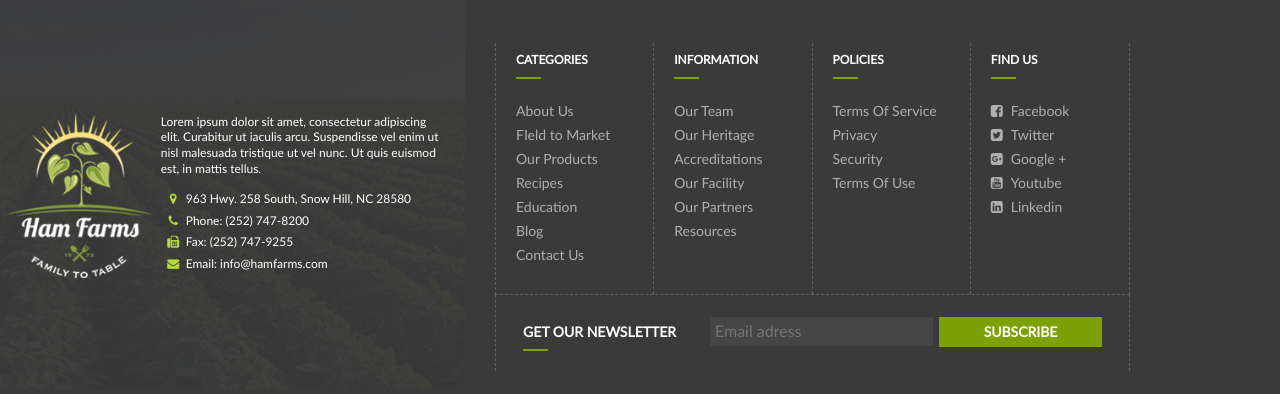
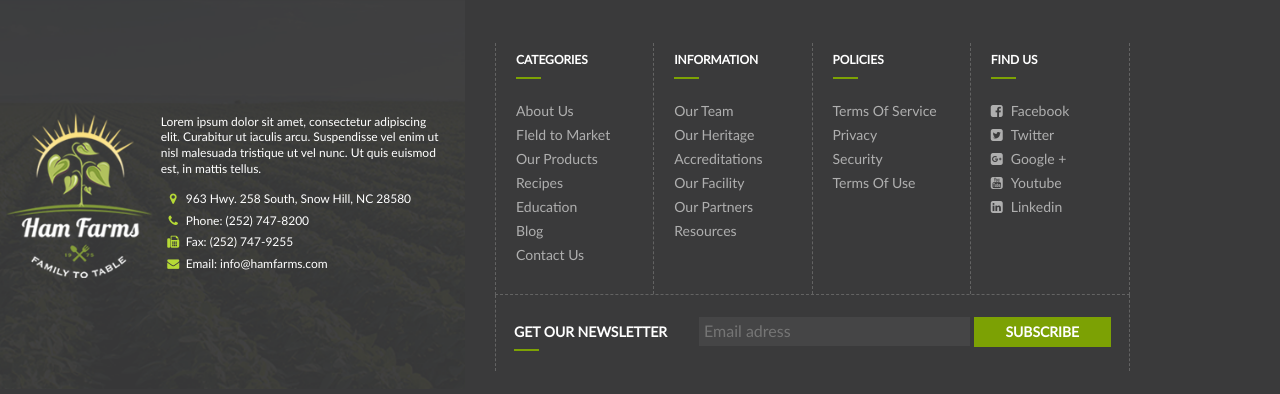
Before and after one commit to sidious18/hamlayouts, a PHP site: page / in a window 1280 px wide. Shown: the part 3194-3588 px from the top of the page. Run offline with PHP 8.4, Linux system fonts and the light colour scheme; some libraries are stand-ins or nearby versions.

Commit message:
fix get our newsletter form

```diff
--- a/css/hamstyle.css
+++ b/css/hamstyle.css
@@ -563,6 +563,11 @@ a:active, a:focus, a:visited{
 	width: 30%;
 	font-size: 14px;
 }
+.subscribe-form{
+	display: inline-block;
+	font-size: 0px;
+	width: 69%;
+}
 .subscribe-mail{
 	display: inline-block;
 	border-radius: 0px;
@@ -571,7 +576,7 @@ a:active, a:focus, a:visited{
 	padding: 3px 5px;
 	background: #454546;
 	color:white;
-	width: 37%;
+	width: 65%;
 	margin: 0 1%;
 }
 .subscribe-button{
@@ -581,8 +586,9 @@ a:active, a:focus, a:visited{
 	background: #7ca104;
 	font-weight: bold;
 	text-transform: uppercase;
-	width: 27%;
+	width: 33%;
 	font-size: 14px;
+	border:none;
 }
 .subscribe-button:visited{
 	color: #fff !important;
@@ -903,10 +909,9 @@ a:active, a:focus, a:visited{
 	.subscribe-mail{
 		font-size: 15px;
 		padding: 3px 5px 4px;
-		width: 36%;
+
 	}
 	.subscribe-button{
-		width: 24%;
 		font-size: 12px;
 	}
 	.picture-decor-caption{
@@ -1139,10 +1144,8 @@ a:active, a:focus, a:visited{
 	.subscribe-mail{
 		font-size: 15px;
 		padding: 3px 5px 4px;
-		width: 36%;
 	}
 	.subscribe-button{
-		width: 24%;
 		font-size: 12px;
 	}
 	.picture-decor-caption{
@@ -1378,6 +1381,9 @@ a:active, a:focus, a:visited{
 	.subscribe-button{
 		width: 40%;
 	}
+	.subscribe-form{
+		width: 100%;
+	}
 	.picture-decor{
 		display: none;
 	}
--- a/index.html
+++ b/index.html
@@ -294,8 +294,10 @@
 				</div>
 				<div class="row footer-menu-bottom">
 					<h6 class="footer-menu-title">get our newsletter<span></span></h6>
-					<input type="mail" class="subscribe-mail" placeholder="Email adress">
-					<a href="#" class="subscribe-button" data-toggle="modal" data-target="#subscribe-modal">subscribe</a>
+					<form class="subscribe-form">
+						<input type="mail" class="subscribe-mail" placeholder="Email adress">
+						<input type="submit" class="subscribe-button" data-toggle="modal" data-target="#subscribe-modal" value="subscribe">
+					</form>
 				</div>
 			</div>
 		</div>
```
